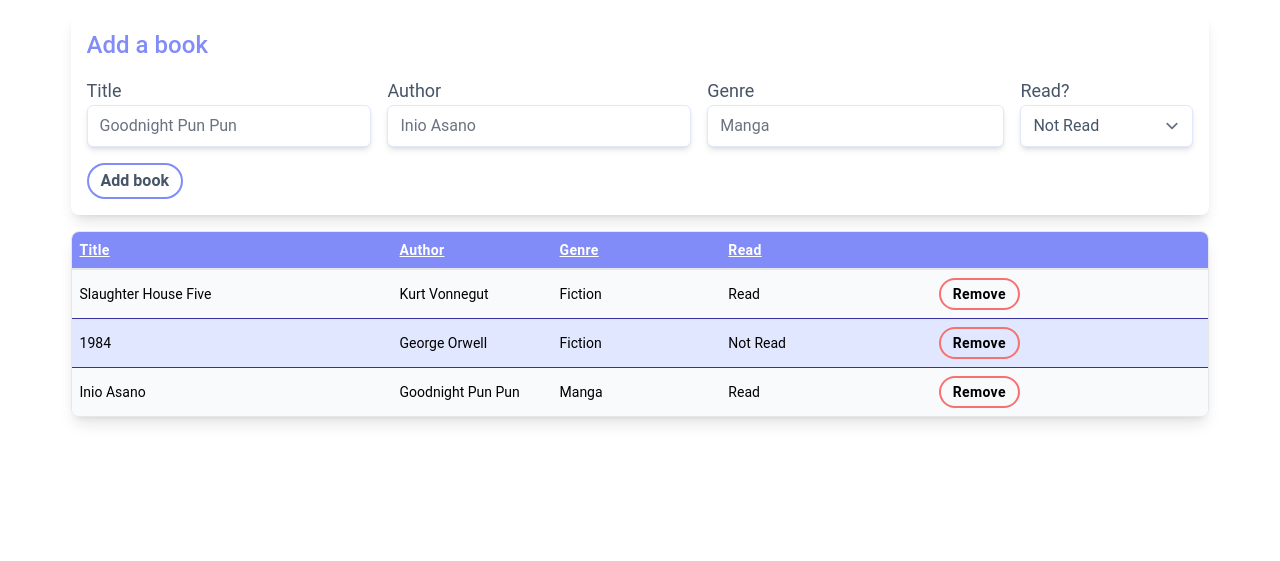
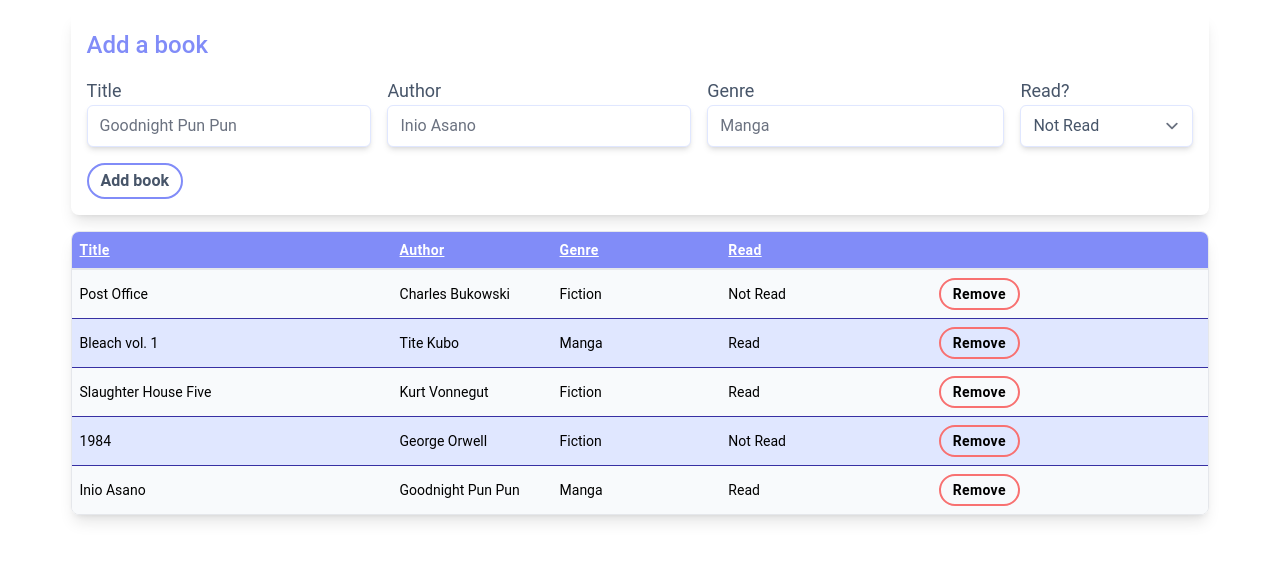
Before and after one commit to luinrandir/odin-library, a website built with Vite: page index.html in a window 1280 px wide. Shown: the part 275-836 px from the top of the page. Before the commit the page ends 800 px from the top, so only its background shows below. Built offline with nearby package versions, Linux system fonts and the light colour scheme.

Commit message:
Refactored some code. Moved most of the library based code under the library class. Removing books works well, still need to be able to add books

```diff
--- a/index.html
+++ b/index.html
@@ -88,6 +88,7 @@
                 type="text"
                 name="title"
                 placeholder="Goodnight Pun Pun"
+                id="title"
               />
             </div>
             <div>
@@ -97,6 +98,7 @@
                 type="text"
                 name="author"
                 placeholder="Inio Asano"
+                id="author"
               />
             </div>
             <div>
@@ -106,6 +108,7 @@
                 type="text"
                 name="genre"
                 placeholder="Manga"
+                id="genre"
               />
             </div>
             <div>
--- a/src/add-book.ts
+++ /dev/null
@@ -1,10 +0,0 @@
-import { Book } from "./types/book";
-
-export function addBook(
-  title: string,
-  author: string,
-  genre: string,
-  read: boolean
-): Book {
-  return { title, author, genre, read } as Book;
-}
--- a/src/add-row.ts
+++ /dev/null
@@ -1,37 +0,0 @@
-import { Book } from "./types/book";
-
-const rowStyling: string[] = [
-  "odd:bg-slate-50",
-  "even:bg-indigo-100",
-  "odd:hover:bg-slate-200",
-  "even:hover:bg-indigo-200",
-];
-const cellStyling: string[] = ["p-2"];
-const buttonStyling: string[] = [
-  "rounded-full",
-  "border-2",
-  "border-red-400",
-  "px-3",
-  "py-1",
-  "font-semibold",
-  "tracking-wide",
-  "hover:bg-red-400",
-  "hover:text-white",
-];
-
-export let addRow = (body: HTMLTableSectionElement, book: Book) => {
-  let newRow = body.insertRow();
-  newRow.classList.add(...rowStyling);
-  newRow.innerHTML = `
-      <td class="${cellStyling.join(" ")}">${book.title}</td>
-      <td class="${cellStyling.join(" ")}">${book.author}</td>
-      <td class="${cellStyling.join(" ")}">${book.genre}</td>
-      <td class="${cellStyling.join(" ")}">${
-    book.read ? "Read" : "Not Read"
-  }</td>
-      <td class="${cellStyling.join(" ")}">
-        <button class="${buttonStyling.join(" ")}">
-          Remove
-        </button>
-      </td>`;
-};
--- a/src/library.ts
+++ b/src/library.ts
@@ -1,18 +1,87 @@
 import { Book } from "./types/book";
 import booksJson from "./booklist.json";
-import { addRow } from "./add-row";
+
+const rowStyling: string[] = [
+  "odd:bg-slate-50",
+  "even:bg-indigo-100",
+  "odd:hover:bg-slate-200",
+  "even:hover:bg-indigo-200",
+];
+const cellStyling: string[] = ["p-2"];
+const buttonStyling: string[] = [
+  "rounded-full",
+  "border-2",
+  "border-red-400",
+  "px-3",
+  "py-1",
+  "font-semibold",
+  "tracking-wide",
+  "hover:bg-red-400",
+  "hover:text-white",
+];
 
 export class Library {
   private _list: Book[];
+  private _table: HTMLTableElement;
 
-  constructor() {
+  constructor(table: HTMLTableElement) {
     this._list = booksJson.books;
+    this._table = table;
+    this.render();
+  }
+  addBook(title: string, author: string, genre: string, read: boolean) {
+    this._list.push({ title, author, genre, read });
+    this.addRow(
+      this._table.getElementsByTagName("tbody")[0],
+      {
+        title,
+        author,
+        genre,
+        read,
+      },
+      0
+    );
+  }
+  private addRow(
+    body: HTMLTableSectionElement,
+    book: Book,
+    index: number = -1
+  ) {
+    let newRow = body.insertRow(index);
+    let key = `key-${book.title.split(" ").join("")}`;
+    newRow.classList.add(...rowStyling);
+    newRow.id = key;
+    newRow.innerHTML = `
+      <td class="${cellStyling.join(" ")}">${book.title}</td>
+      <td class="${cellStyling.join(" ")}">${book.author}</td>
+      <td class="${cellStyling.join(" ")}">${book.genre}</td>
+      <td class="${cellStyling.join(" ")}">${
+      book.read ? "Read" : "Not Read"
+    }</td>
+      <td class="${cellStyling.join(" ")}">
+        <button type="button" data-key=${key} class="delete-row ${buttonStyling.join(
+      " "
+    )}">Remove</button>
+      </td>`;
+    document
+      .querySelector(`[data-key="${key}"]`)
+      ?.addEventListener("click", () => {
+        document.getElementById(key)?.remove();
+        this._list.splice(
+          this._list.findIndex((item) => item.title === book.title),
+          1
+        );
+        this.updateDatabase();
+      });
   }
 
-  render(table: HTMLTableElement | null) {
-    if (table === null) return;
+  private render() {
+    if (this._table === null) return;
     this._list.forEach((book) => {
-      addRow(table.getElementsByTagName("tbody")[0], book);
+      this.addRow(this._table.getElementsByTagName("tbody")[0], book);
     });
   }
+  updateDatabase() {
+    console.log(this._list);
+  }
 }
--- a/src/main.ts
+++ b/src/main.ts
@@ -29,5 +29,10 @@ toggleBurger(
   document.querySelector<HTMLElement>("#menu")
 );
 
-let list = new Library();
-list.render(document.querySelector<HTMLTableElement>("#list"));
+let list = new Library(document.querySelector<HTMLTableElement>("#list")!);
+list.addBook("Bleach vol. 1", "Tite Kubo", "Manga", true);
+list.addBook("Post Office", "Charles Bukowski", "Fiction", false);
+
+function deleteBook() {
+  console.log("Working");
+}
```
